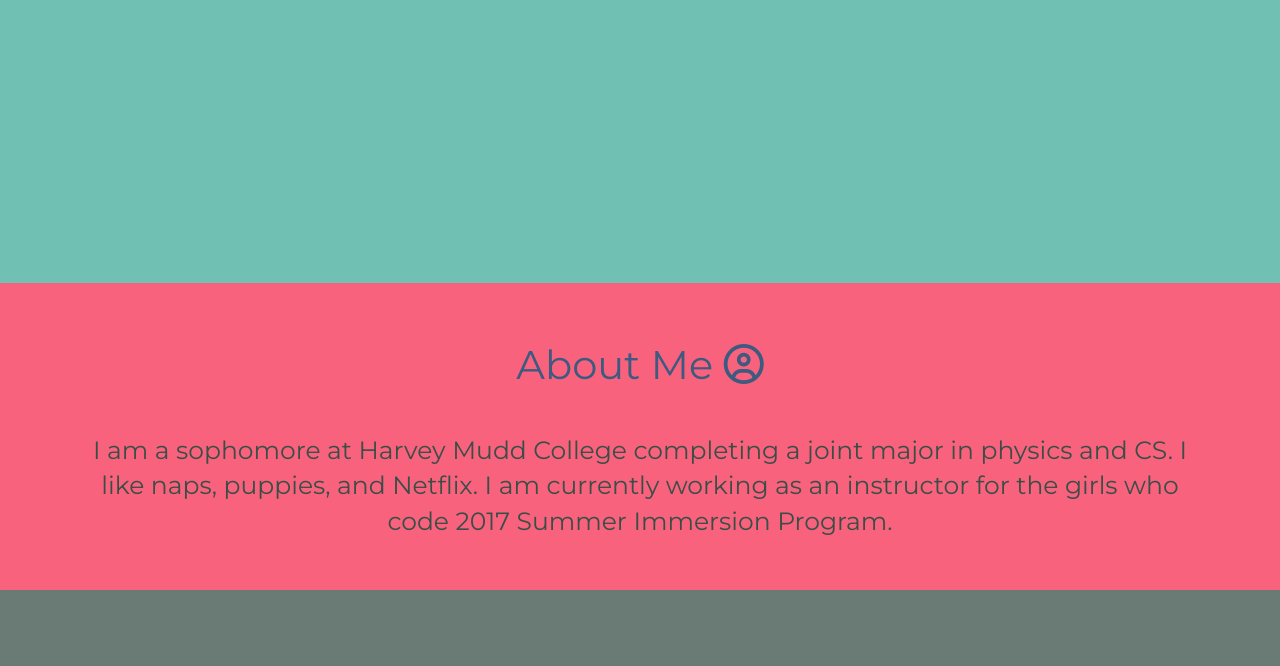
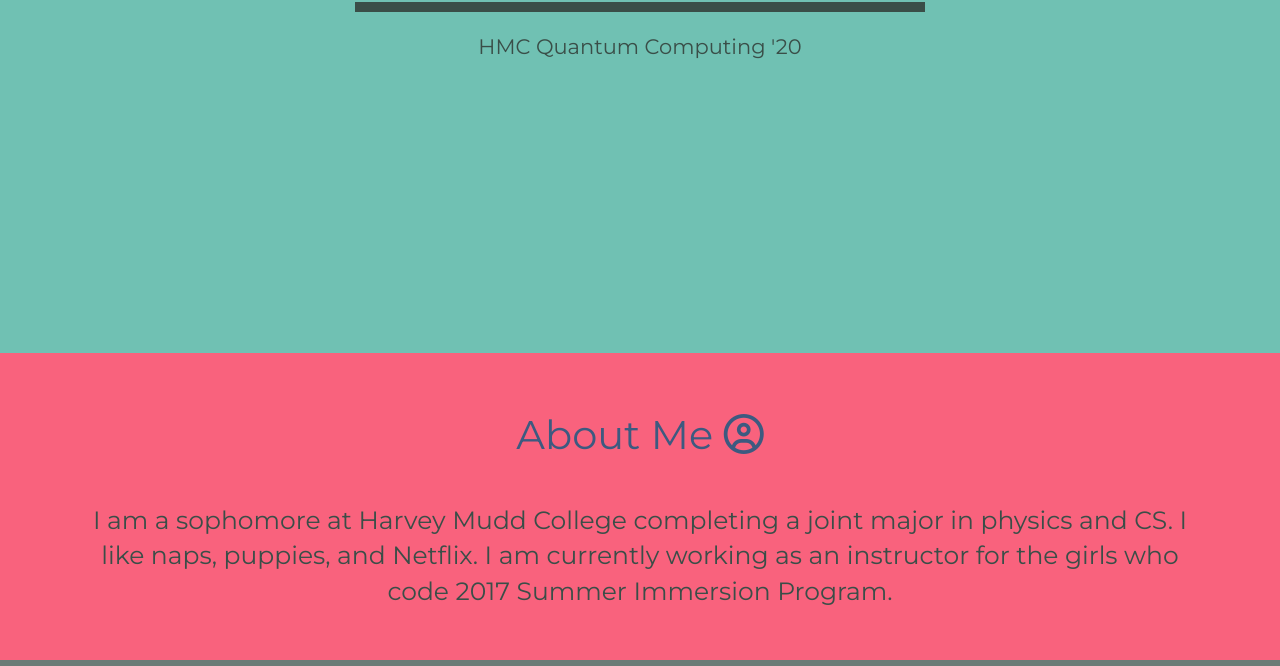
Before and after one commit to ivyspivy/ivyspivy.github.io, a plain HTML site: page page.html in a window 1280 px wide. Shown: the part 434-1100 px from the top of the page. Drawn offline with nearby package versions, Linux system fonts and the light colour scheme.

Commit message:
page.html

```diff
--- a/css/custom.css
+++ b/css/custom.css
@@ -17,6 +17,14 @@ body {
   color: #3A4E48;
   font-size: 100px;
 }
+
+.jumbotron hr{
+	width: 50%;
+	border: none;
+	background-color: #3A4E48;
+  height: 10px;
+}
+
 .aboutMe{
   background-color: #F9627D;
   color: #3D5A80;
@@ -66,7 +74,7 @@ body {
   text-align: center;
 }
 
-.fa{
+.fa {
 font-size: 100px;
   color: #FF595E;
   text-align: center;
@@ -81,3 +89,22 @@ footer .fa{
 	color: #70C1B3;
 	font-size: 50px;
 }
+
+::-webkit-scrollbar {
+    width: 12px;
+}
+
+::-webkit-scrollbar-track {
+    -webkit-box-shadow: inset 0 0 6px rgba(0,0,0,0.3);
+    border-radius: 10px;
+}
+
+::-webkit-scrollbar-thumb {
+    border-radius: 10px;
+    -webkit-box-shadow: inset 0 0 6px rgba(0,0,0,0.5);
+}
+
+html {
+  overflow-y: scroll;
+	overflow-x: hidden;
+}
--- a/page.html
+++ b/page.html
@@ -24,7 +24,9 @@
   <section>
     <div class="jumbotron">
       <div class="container">
+        <hr>
         <h1>IVY CHEN</h1>
+        <hr>
         <p>HMC Quantum Computing '20</p>
         <br>
       </div>
```
